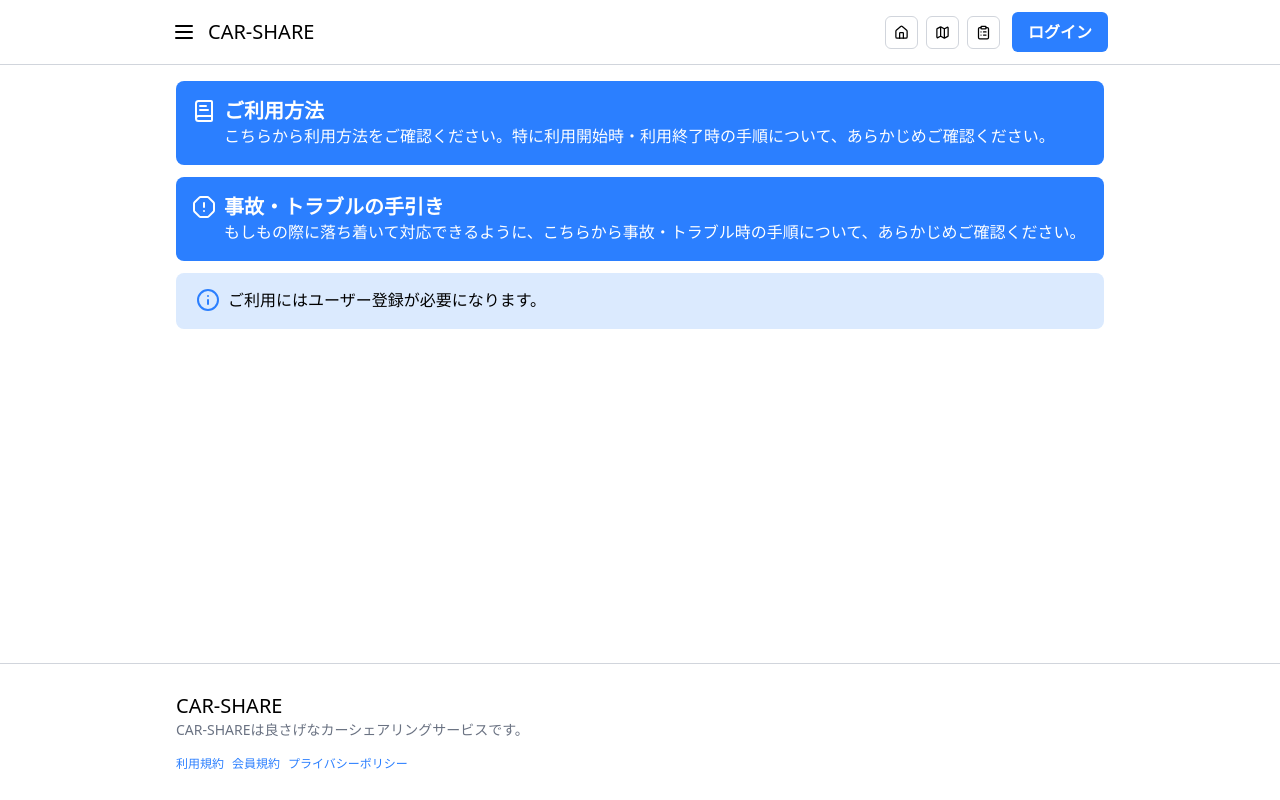
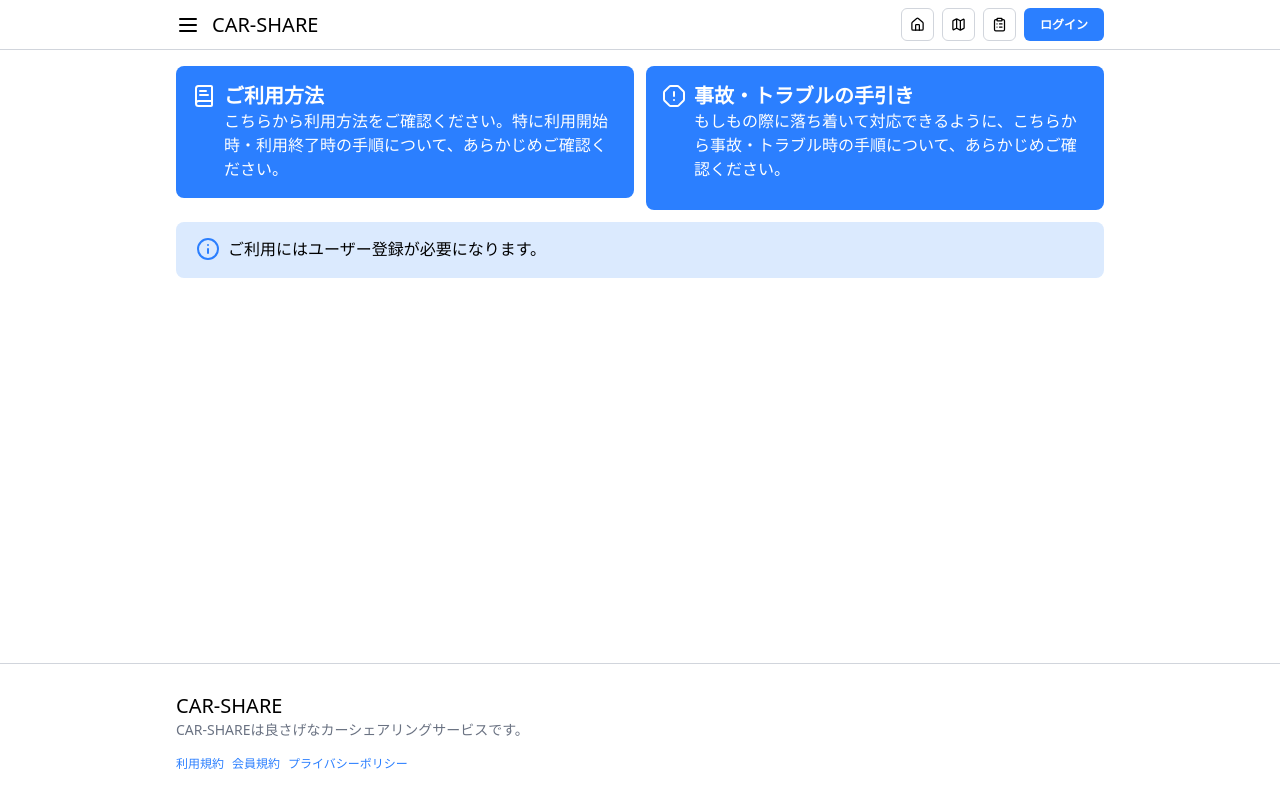
Before and after one commit to cordelia-sixth/carshare-clone, a Next.js app: page / in a window 1280 px wide. Built offline with nearby package versions, Linux system fonts and the light colour scheme.

Commit message:
change style

```diff
--- a/src/components/button.tsx
+++ b/src/components/button.tsx
@@ -13,7 +13,7 @@ export const Button = ({ handleClick, children }: Props) => {
   return (
     <button
       onClick={handleClick}
-      className="rounded-md bg-blue-500 px-4 py-2 font-semibold text-white"
+      className="rounded-md bg-blue-500 px-4 py-2 text-xs font-semibold text-white"
     >
       {children}
     </button>
--- a/src/components/header.tsx
+++ b/src/components/header.tsx
@@ -1,4 +1,5 @@
 import { Menu } from 'lucide-react';
+import { Button } from './button';
 import { PCMenu } from './menu/pc-menu';
 
 /**
@@ -7,12 +8,15 @@ import { PCMenu } from './menu/pc-menu';
 export const Header = () => {
   return (
     <header className="border-b-1 border-gray-300">
-      <div className="m-auto flex max-w-[960px] justify-between p-3">
+      <div className="m-auto flex max-w-[960px] justify-between px-4 py-2">
         <div className="flex items-center gap-3">
           <Menu />
           <h1 className="text-xl">CAR-SHARE</h1>
         </div>
-        <PCMenu />
+        <div className="flex gap-2">
+          <PCMenu />
+          <Button handleClick={() => {}}>ログイン</Button>
+        </div>
       </div>
     </header>
   );
--- a/src/components/menu/pc-menu.tsx
+++ b/src/components/menu/pc-menu.tsx
@@ -1,5 +1,4 @@
 import { ClipboardList, House, Map } from 'lucide-react';
-import { Button } from '../button';
 
 export const PCMenu = () => {
   return (
@@ -15,7 +14,6 @@ export const PCMenu = () => {
           <ClipboardList size={15} />
         </li>
       </ul>
-      <Button handleClick={() => {}}>ログイン</Button>
     </div>
   );
 };
--- a/src/pages/index.tsx
+++ b/src/pages/index.tsx
@@ -19,6 +19,7 @@ export default function Home() {
       className={`${geistSans.className} ${geistMono.className} font-[family-name:var(--font-geist-sans)]`}
     >
       <main className="m-auto max-w-[960px] space-y-3 p-4">
+        <div className="space-y-3 md:grid md:grid-cols-2 md:gap-3">
           <GuideLink
             icon={<BookText />}
             url="#"
@@ -31,6 +32,7 @@ export default function Home() {
             title="事故・トラブルの手引き"
             description="もしもの際に落ち着いて対応できるように、こちらから事故・トラブル時の手順について、あらかじめご確認ください。"
           />
+        </div>
         <Information information="ご利用にはユーザー登録が必要になります。" />
       </main>
     </div>
```
Lines whose indentation alone changed are shown as unchanged.
